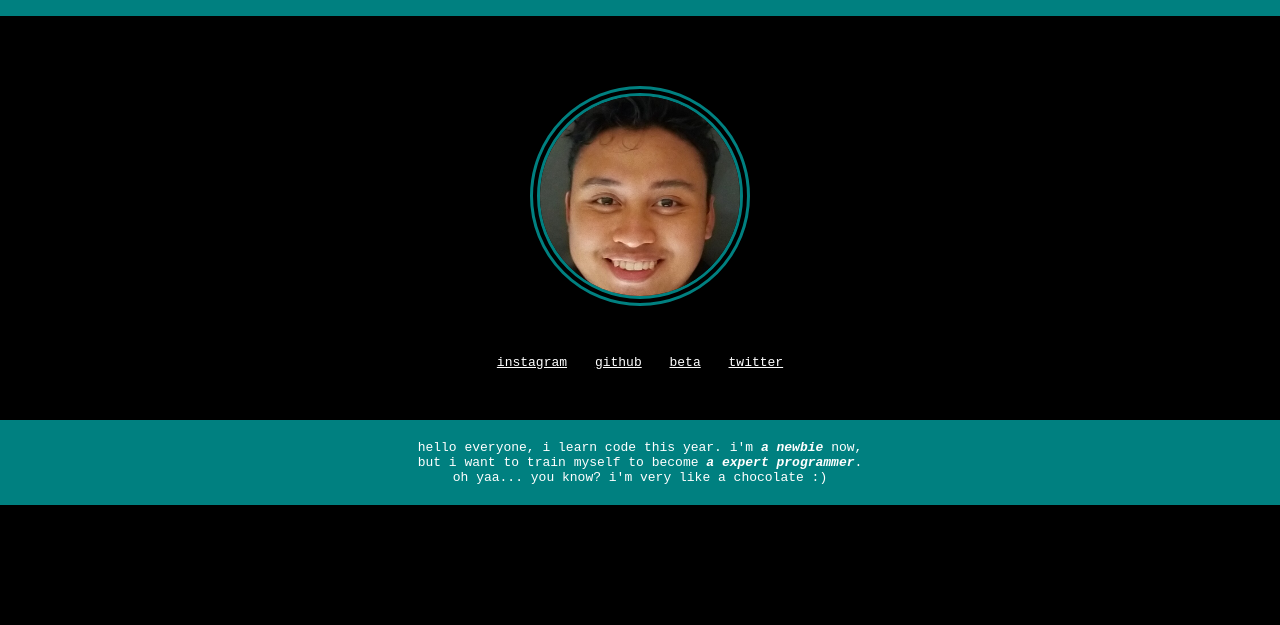
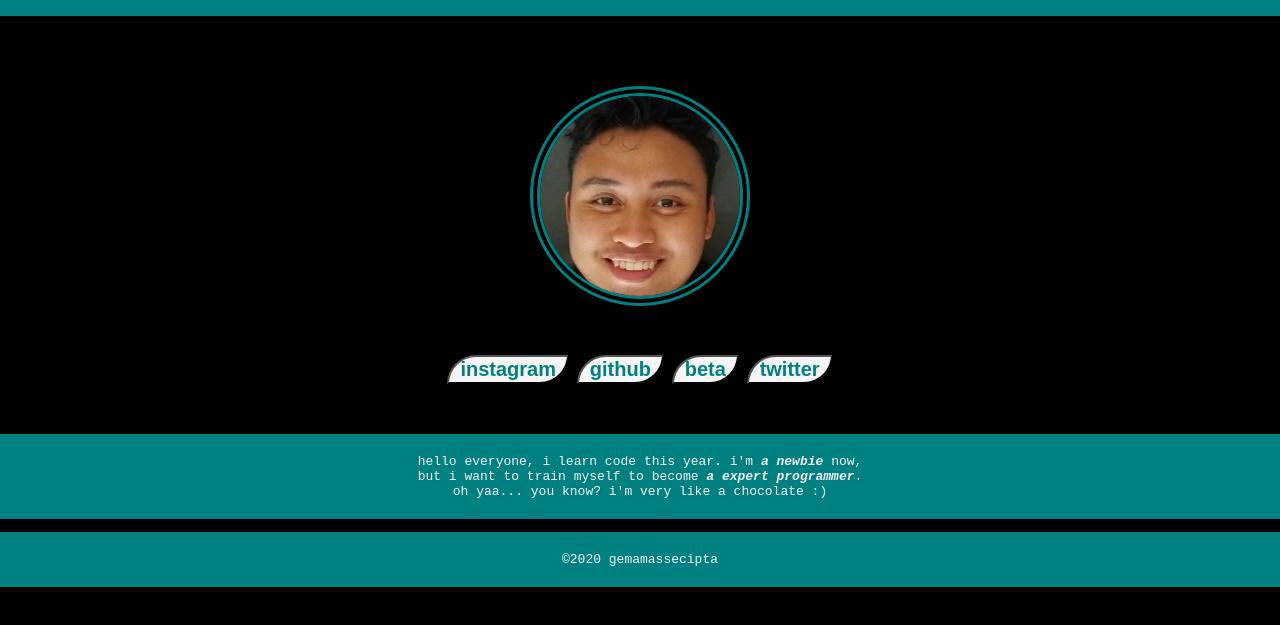
Before and after one commit to gemapersona4/gemapersona4.github.io, a plain HTML site: page index.html in a window 1280 px wide. Shown: the part 89-714 px from the top of the page. Drawn offline with Linux system fonts and the light colour scheme.

Commit message:
aku ngedit hover dan menambah footer

```diff
--- a/index.html
+++ b/index.html
@@ -13,15 +13,15 @@
         </div>
         <div id="profile">
             <div class="profile-photo">
-                <img src="IMG-20201228-WA0020.jpeg">
+                <a href="#"><img src="IMG-20201228-WA0020.jpeg"></a>
                 <div class="balls" id="ball1"></div>
                 <div class="balls" id="ball2"></div><br>
             </div>
             <div class="profile-link">
-                <a href="https://www.instagram.com/gemamasse24/" target="_blank">instagram</a>
-                <a href="https://github.com/gemapersona4" target="_blank">github</a>
-                <a href="https://gemapersona4.github.io" target="_blank">beta</a>
-                <a href="https://twitter.com/GemaMasse" target="_blank">twitter</a>
+                <button><a href="https://www.instagram.com/gemamasse24/" target="_blank">instagram</a></button>
+                <button><a href="https://github.com/gemapersona4" target="_blank">github</a></button>
+                <button><a href="https://gemapersona4.github.io" target="_blank">beta</a></button>
+                <button><a href="https://twitter.com/GemaMasse" target="_blank">twitter</a></button>
             </div>
             <div class="profile-content">
                 <p>hello everyone, I learn code this year. I'm <i><b>a newbie</b></i> now,<br>
@@ -29,6 +29,8 @@
                 oh yaa... you know? I'm very like a chocolate :)</p>
             </div>
         </div>
-        <div id="footer"></div>
+        <div id="footer">
+            <p>&copy;2020 gemamassecipta </p>
+        </div>
     </body>
 </html>
--- a/style.css
+++ b/style.css
@@ -1,7 +1,7 @@
 html {
     font-family: monospace;
     background: black;
-    color: white;
+    color: whitesmoke;
     text-transform: lowercase;
 }
 
@@ -30,17 +30,32 @@ img {
     border-radius: 50%;
 }
 
+img:hover {
+    width: 300px;
+    height: 300px;
+}
+
 .profile-link {
     margin-top: 30px;
 }
 
 .profile-link a {
-    color: white;
-    margin: 0 10px;
+    color: teal;
+    margin: 5px;
+    text-decoration: none;
+    font-weight: bold;
 }
 
-.profile-link a:hover {
-    color: teal;
+.profile-link button {
+    color: gold;
+    font-size: 20px;
+    padding: 0.5x;
+    border-radius: 30px 0 30px 0;
+    background-color: whitesmoke;
+}
+.profile-link button:hover {
+    color: gold;
+    font-size: 30px;
 }
 
 p {
@@ -50,3 +65,7 @@ p {
 .profile-content {
     margin-top: 50px;
 }
+#footer {
+    text-align: center;
+    margin: 0 auto;
+}
```
